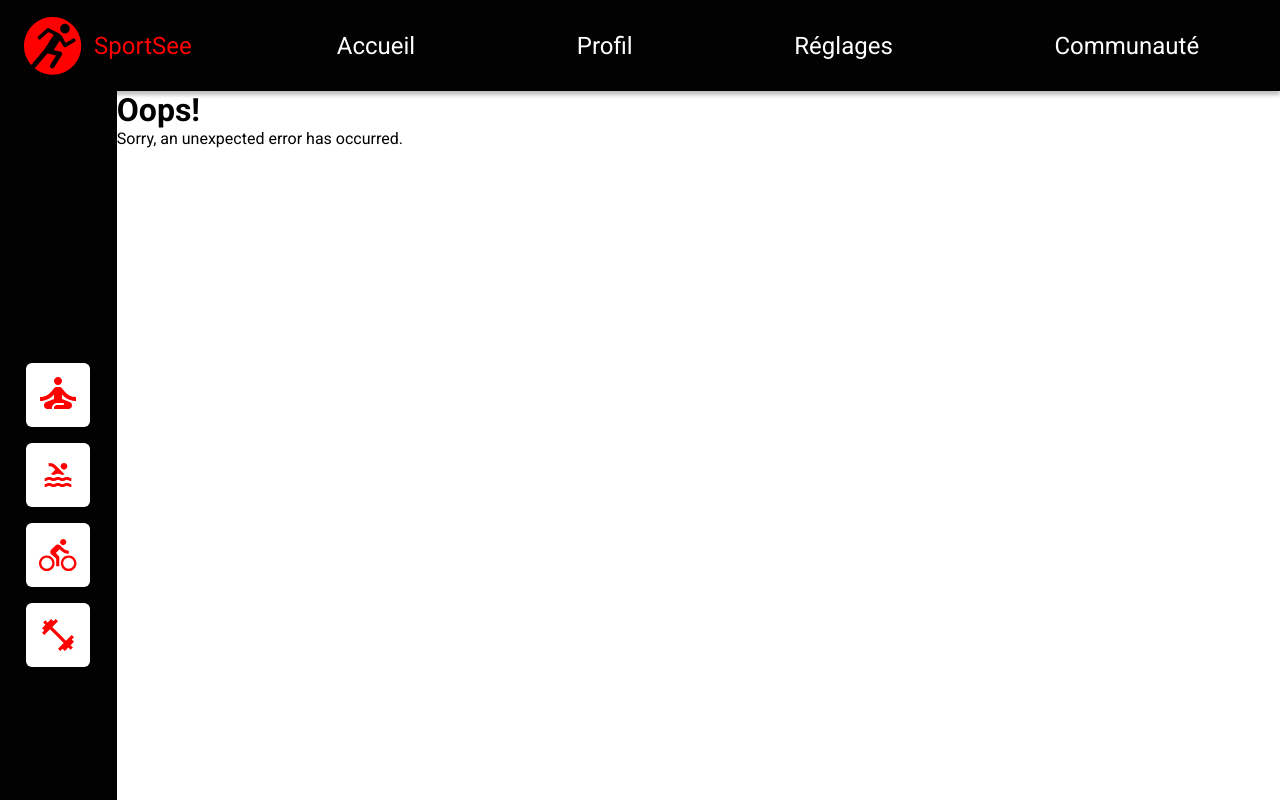
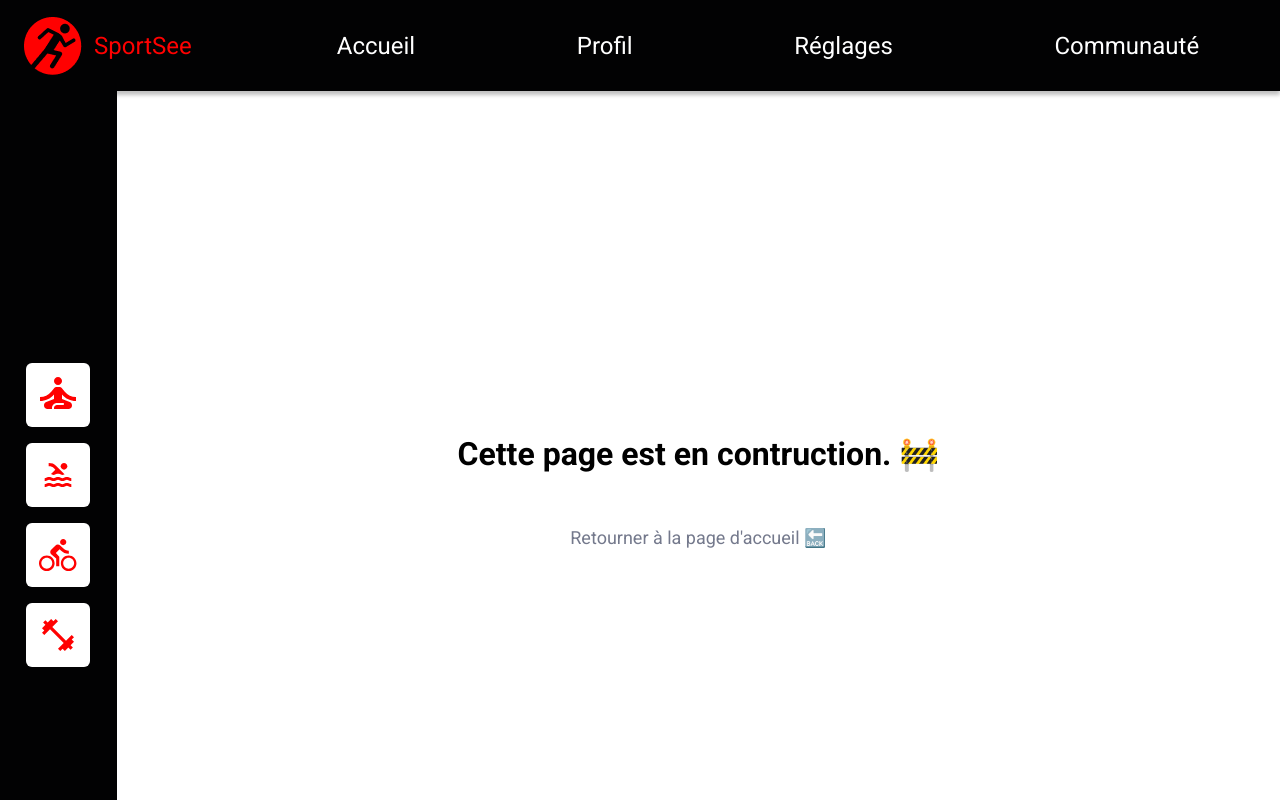
Before and after one commit to Elishaya13/SportSee_P12_OpenClassrooms_CDA, a React (Vite) app: page /user in a window 1280 px wide. Shown: the top 800 px of the page. Built offline with nearby package versions, Linux system fonts and the light colour scheme.

Commit message:
feat: Implement 'Under Construction' and 'Error' page routes and styling
- Added routing to the 'Under Construction' page for sections still in development.
- Styled the 'Under Construction' and 'Error' pages for a consistent and user-friendly interface.

```diff
--- a/src/App.tsx
+++ b/src/App.tsx
@@ -21,8 +21,8 @@ export function App() {
       <Route path="/" element={<Root />}>
         <Route index element={<Home />} />
         <Route path="dashboard/:userId" element={<Dashboard />} />
-        <Route path="user/:userId" element={<UnderConstruction />} />
-        <Route path="settings/:userId" element={<UnderConstruction />} />
+        <Route path="user" element={<UnderConstruction />} />
+        <Route path="settings" element={<UnderConstruction />} />
         <Route path="community" element={<UnderConstruction />} />
         {/* Route pour la page d'erreur (404) */}
         <Route path="*" element={<ErrorPage />} />
--- a/src/components/topbar/topbar.tsx
+++ b/src/components/topbar/topbar.tsx
@@ -13,8 +13,8 @@ const Topbar = () => {
           <ul>
             <Link to={`/`}>Accueil</Link>
             <Link to={`/`}>Profil</Link>
-            <Link to={`/`}>Réglages</Link>
-            <Link to={`/`}>Communauté</Link>
+            <Link to={`/settings`}>Réglages</Link>
+            <Link to={`/community`}>Communauté</Link>
           </ul>
         </div>
       </div>
--- a/src/pages/errorPage/Error-page.tsx
+++ b/src/pages/errorPage/Error-page.tsx
@@ -1,3 +1,4 @@
+import './error.css';
 const ErrorPage = () => {
   return (
     <div id="error-page">
--- /dev/null
+++ b/src/pages/errorPage/error.css
@@ -0,0 +1,13 @@
+#error-page {
+    width: 100vw;
+    height: 100vh;
+    display: flex;
+    flex-direction: column;
+    align-items: center;
+    justify-content: center;
+}
+
+#error-page h1 {
+    color: red;
+    font-size: 76px;
+}
--- a/src/pages/underConstruction/UnderConstruction.tsx
+++ b/src/pages/underConstruction/UnderConstruction.tsx
@@ -1,10 +1,11 @@
+import './underConstruction.css';
 import { Link } from 'react-router-dom';
 
 const UnderConstruction = () => {
   return (
-    <div>
-      <p>Cette page est en contruction.</p>
-      <Link to="/">Retourner à la page d&apos;accueil</Link>
+    <div id="under-construction">
+      <h1>Cette page est en contruction. 🚧</h1>
+      <Link to="/"> Retourner à la page d&apos;accueil 🔙</Link>
     </div>
   );
 };
--- /dev/null
+++ b/src/pages/underConstruction/underConstruction.css
@@ -0,0 +1,19 @@
+#under-construction {
+    width: 100vw;
+    height: 100vh;
+    display: flex;
+    flex-direction: column;
+    justify-content: center;
+    align-items: center;
+}
+
+#under-construction a {
+    text-decoration: none;
+    color: var(--grey-color);
+    font-size: large;
+    margin-top: 3em;
+}
+
+#under-construction a:hover {
+    color: red
+}
```
